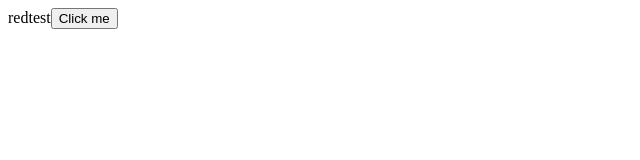
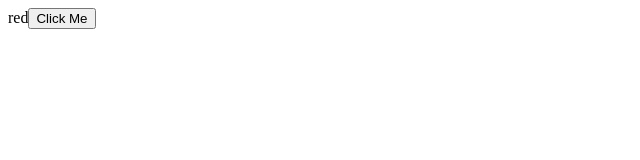
Before and after one commit to ramilsaavedra/react-typescript, a React (Vite) app: page / in a window 1280 px wide. Shown: the top 160 px of the page, without its empty margins (0-640 px from the left). Built offline with nearby package versions, Linux system fonts and the light colour scheme.

Commit message:
type annotation in React FC

```diff
--- a/src/props/Child.tsx
+++ b/src/props/Child.tsx
@@ -4,25 +4,11 @@ interface ChildProps {
   children?: React.ReactNode;
 }
 
-export const Child = ({ color, onClick }: ChildProps) => {
+export const Child: React.FC<ChildProps> = ({ color, onClick }) => {
   return (
     <div>
       {color}
-      <button onClick={onClick}>Click me</button>
+      <button onClick={onClick}>Click Me</button>
     </div>
   );
 };
-
-export const ChildAsFC: React.FC<ChildProps> = ({
-  color,
-  onClick,
-  children,
-}) => {
-  return (
-    <div>
-      {color}
-      {children}
-      <button onClick={onClick}>Click me</button>
-    </div>
-  );
-};
--- a/src/props/Parent.tsx
+++ b/src/props/Parent.tsx
@@ -1,10 +1,10 @@
-import { ChildAsFC } from './Child';
+import { Child } from './Child';
 
 const Parent = () => {
   return (
-    <ChildAsFC color='red' onClick={() => console.log('click')}>
+    <Child color='red' onClick={() => console.log('click')}>
       test
-    </ChildAsFC>
+    </Child>
   );
 };
 
```
